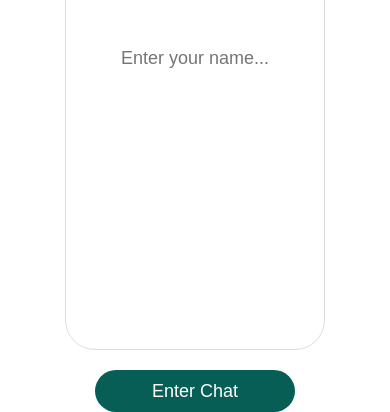
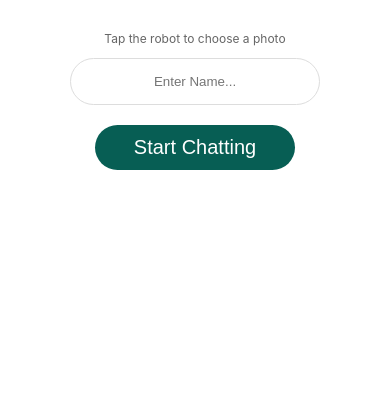
Before and after one commit to smithlowe/corny-chat, a Flask app: page / in a window 390 px wide. Shown: the part 432-844 px from the top of the page. Run offline with Flask 3, Linux system fonts and the light colour scheme; some libraries are stand-ins or nearby versions.

Commit message:
Complete Mobile and Gallery Fix

```diff
--- a/app.py
+++ b/app.py
@@ -11,7 +11,7 @@
 app.config['SQLALCHEMY_TRACK_MODIFICATIONS'] = False
 db = SQLAlchemy(app)
 
-# SocketIO setup with 10MB limit for high-quality audio and images
+# SocketIO setup with 10MB limit for high-quality images/audio
 socketio = SocketIO(app, cors_allowed_origins="*", max_http_buffer_size=10000000)
 
 class Message(db.Model):
@@ -20,12 +20,10 @@
     content = db.Column(db.Text, nullable=False)
     timestamp = db.Column(db.String(10), default=lambda: datetime.now().strftime("%H:%M"))
     is_audio = db.Column(db.Boolean, default=False)
-    profile_pic = db.Column(db.Text, nullable=True)
+    profile_pic = db.Column(db.Text, nullable=True) # Stores Base64 Gallery Image
 
 with app.app_context():
     db.create_all()
-
-connected_users = 0
 
 @app.route('/')
 def index():
@@ -33,9 +31,6 @@
 
 @socketio.on('connect')
 def handle_connect():
-    global connected_users
-    connected_users += 1
-    emit('user_count', {'count': connected_users}, broadcast=True)
     messages = Message.query.order_by(Message.id.asc()).all()
     for msg in messages:
         emit('message', {
@@ -62,6 +57,7 @@
     )
     db.session.add(new_msg)
     db.session.commit()
+
     data['time'] = datetime.now().strftime("%H:%M")
     emit('message', data, broadcast=True)
 
@@ -69,12 +65,6 @@
 def handle_vibe(data):
     emit('vibe_update', data, broadcast=True)
 
-@socketio.on('disconnect')
-def handle_disconnect():
-    global connected_users
-    connected_users = max(0, connected_users - 1)
-    emit('user_count', {'count': connected_users}, broadcast=True)
-
 if __name__ == '__main__':
     port = int(os.environ.get('PORT', 10000))
     socketio.run(app, host='0.0.0.0', port=port)
--- a/templates/index.html
+++ b/templates/index.html
@@ -2,145 +2,139 @@
 <html lang="en">
 <head>
     <meta charset="UTF-8">
-    <meta name="viewport" content="width=device-width, initial-scale=1.0, maximum-scale=1.0, user-scalable=no, viewport-fit=cover">
-    <title>Global Social | Gallery & Vibes</title>
+    <meta name="viewport" content="width=device-width, initial-scale=1.0, viewport-fit=cover">
+    <title>Global Social</title>
     <script src="https://cdnjs.cloudflare.com/ajax/libs/socket.io/4.0.1/socket.io.js"></script>
     <style>
-        * { box-sizing: border-box; transition: background 0.3s ease; }
-        body { font-family: -apple-system, sans-serif; background: #e5ddd5; margin: 0; display: flex; justify-content: center; height: 100vh; height: -webkit-fill-available; overflow: hidden; }
-        #app-container { width: 100%; max-width: 500px; height: 100%; background: #fff; display: flex; flex-direction: column; position: relative; padding-bottom: env(safe-area-inset-bottom, 15px); }
-        header { background: #075e54; color: white; padding: 12px; display: flex; justify-content: space-between; align-items: center; z-index: 10; }
-        #chat-window { flex: 1; background-color: rgba(0,0,0,0.03); overflow-y: auto; padding: 15px; display: flex; flex-direction: column; }
+        * { box-sizing: border-box; }
+        body { font-family: -apple-system, sans-serif; background: #e5ddd5; margin: 0; display: flex; justify-content: center; height: 100vh; overflow: hidden; }
+        #app { width: 100%; max-width: 500px; height: 100%; background: #fff; display: flex; flex-direction: column; position: relative; }
+        header { background: #075e54; color: white; padding: 15px; display: flex; justify-content: space-between; align-items: center; }
+        #chat { flex: 1; overflow-y: auto; padding: 15px; background: #fdfdfd; }
 
-        /* Themes */
-        body.cyberpunk #app-container { background: #161b22; color: #fff; }
-        body.cyberpunk .others { background: #0d1117; color: #00f2ff; border: 1px solid #00f2ff; }
-        body.cyberpunk .mine { background: #00f2ff; color: #000; }
-        body.sunset #app-container { background: #fff5e1; }
+        /* Message Styling */
+        .msg-row { margin-bottom: 15px; display: flex; align-items: flex-end; gap: 10px; }
+        .is-me { flex-direction: row-reverse; }
+        .pfp { width: 40px; height: 40px; border-radius: 50%; object-fit: cover; border: 1px solid #ddd; }
+        .bubble { max-width: 75%; padding: 12px; border-radius: 15px; font-size: 15px; box-shadow: 0 1px 2px rgba(0,0,0,0.1); }
+        .mine { background: #dcf8c6; border-bottom-right-radius: 2px; }
+        .theirs { background: #fff; border-bottom-left-radius: 2px; }
+        .user-label { font-size: 11px; font-weight: bold; color: #075e54; margin-bottom: 4px; display: block; }
+
+        /* Mobile Input Bar */
+        .input-bar { padding: 15px; background: #f0f0f0; display: flex; gap: 10px; align-items: center; padding-bottom: calc(15px + env(safe-area-inset-bottom)); }
+        #msg-in { flex: 1; padding: 12px; border-radius: 25px; border: 1px solid #ccc; font-size: 16px; outline: none; }
+        .circle-btn { width: 45px; height: 45px; border-radius: 50%; background: #075e54; color: white; border: none; cursor: pointer; display: flex; align-items: center; justify-content: center; font-size: 20px; }
+
+        /* Login Screen */
+        #login { position: fixed; inset: 0; background: #fff; z-index: 100; display: flex; flex-direction: column; align-items: center; justify-content: center; padding: 20px; }
+        .pfp-preview { width: 120px; height: 120px; border-radius: 50%; border: 4px solid #075e54; margin-bottom: 20px; cursor: pointer; object-fit: cover; }
+
+        /* Vibes */
+        body.sunset #app { background: #fff5e1; }
         body.sunset header { background: #ff7e5f; }
-
-        /* Bubbles */
-        .msg-container { margin-bottom: 12px; display: flex; align-items: flex-end; gap: 8px; }
-        .mine-container { flex-direction: row-reverse; }
-        .avatar { width: 38px; height: 38px; border-radius: 50%; object-fit: cover; background: #eee; border: 1px solid #ddd; }
-        .bubble { max-width: 75%; padding: 10px 14px; border-radius: 18px; font-size: 15px; box-shadow: 0 1px 2px rgba(0,0,0,0.1); }
-        .mine { background: #dcf8c6; border-bottom-right-radius: 2px; }
-        .others { background: #fff; border-bottom-left-radius: 2px; }
-        .user-tag { display: block; font-size: 10px; font-weight: bold; margin-bottom: 3px; color: #075e54; }
-        .time { font-size: 9px; opacity: 0.5; display: block; text-align: right; margin-top: 4px; }
-
-        /* Input Bar */
-        .input-bar { padding: 10px 15px; background: #f0f0f0; display: flex; gap: 8px; align-items: center; border-top: 1px solid #ddd; margin-bottom: 10px; }
-        input[type="text"] { flex: 1; padding: 12px 18px; border-radius: 25px; border: 1px solid #ccc; outline: none; font-size: 16px; }
-        .btn { background: #075e54; color: white; border: none; width: 42px; height: 42px; border-radius: 50%; cursor: pointer; display: flex; align-items: center; justify-content: center; font-size: 18px; }
-
-        #overlay { position: fixed; inset: 0; background: #fff; z-index: 1000; display: flex; flex-direction: column; align-items: center; justify-content: center; }
-        .pfp-picker { width: 110px; height: 110px; border-radius: 50%; border: 4px solid #075e54; position: relative; cursor: pointer; overflow: hidden; margin-bottom: 20px; }
-        .pfp-picker img { width: 100%; height: 100%; object-fit: cover; }
     </style>
 </head>
-<body>
-<div id="app-container">
-    <div id="overlay">
+<body class="default">
+<div id="app">
+    <div id="login">
         <h2 style="color:#075e54">Global Social</h2>
-        <div class="pfp-picker" onclick="document.getElementById('file-in').click()">
-            <img id="pfp-preview" src="https://api.dicebear.com/7.x/bottts/svg?seed=User1">
-        </div>
-        <input type="file" id="file-in" accept="image/*" style="display:none" onchange="handleFile(this)">
-        <input type="text" id="name-in" placeholder="Enter your name..." style="width: 260px; padding: 15px; border-radius: 30px; border: 1px solid #ddd; text-align: center; font-size: 18px; margin-bottom: 20px;">
-        <button onclick="startApp()" class="btn" style="width: 200px; border-radius: 30px;">Enter Chat</button>
+        <img id="preview-img" class="pfp-preview" src="https://api.dicebear.com/7.x/bottts/svg?seed=Bot" onclick="document.getElementById('file-in').click()">
+        <input type="file" id="file-in" accept="image/*" style="display:none" onchange="loadImg(this)">
+        <p style="font-size: 12px; color: #666;">Tap the robot to choose a photo</p>
+        <input type="text" id="user-in" placeholder="Enter Name..." style="width: 250px; padding: 15px; border-radius: 25px; border: 1px solid #ddd; text-align: center; margin-bottom: 20px;">
+        <button onclick="join()" class="circle-btn" style="width: 200px; border-radius: 25px;">Start Chatting</button>
     </div>
+
     <header>
-        <div><strong>Global Social</strong> <br><small id="count">Online: 1</small></div>
+        <div><strong>Chat Room</strong></div>
         <select onchange="socket.emit('vibe_change', {vibe: this.value})">
             <option value="default">Classic</option>
-            <option value="cyberpunk">Cyberpunk</option>
             <option value="sunset">Sunset</option>
         </select>
     </header>
-    <div id="chat-window"></div>
+
+    <div id="chat"></div>
+
     <div class="input-bar">
-        <input type="text" id="msg-in" placeholder="Type a message..." onkeypress="if(event.key==='Enter')sendMsg()">
-        <button id="mic-btn" class="btn" onclick="toggleMic()">🎙️</button>
-        <button class="btn" onclick="sendMsg()">➤</button>
+        <input type="text" id="msg-in" placeholder="Type..." onkeypress="if(event.key==='Enter')send()">
+        <button id="mic" class="circle-btn" onclick="toggleMic()">🎙️</button>
+        <button class="circle-btn" onclick="send()">➤</button>
     </div>
 </div>
+
 <script>
     const socket = io();
     let myName = localStorage.getItem('chat_name') || "";
-    let myPic = localStorage.getItem('chat_pfp') || "";
-    let mediaRecorder;
-    let audioChunks = [];
+    let myPfp = localStorage.getItem('chat_pfp') || "";
+    let recorder, chunks = [];
 
-    if (myName) document.getElementById('overlay').style.display = 'none';
+    if (myName) document.getElementById('login').style.display = 'none';
 
-    function handleFile(input) {
+    function loadImg(input) {
         if (input.files && input.files[0]) {
             const reader = new FileReader();
             reader.onload = (e) => {
-                document.getElementById('pfp-preview').src = e.target.result;
-                myPic = e.target.result;
+                document.getElementById('preview-img').src = e.target.result;
+                myPfp = e.target.result;
             };
             reader.readAsDataURL(input.files[0]);
         }
     }
 
-    function startApp() {
-        const name = document.getElementById('name-in').value.trim();
-        if (name) {
-            myName = name;
-            localStorage.setItem('chat_name', name);
-            localStorage.setItem('chat_pfp', myPic);
-            document.getElementById('overlay').style.display = 'none';
+    function join() {
+        const n = document.getElementById('user-in').value.trim();
+        if (n) {
+            myName = n;
+            localStorage.setItem('chat_name', n);
+            localStorage.setItem('chat_pfp', myPfp);
+            document.getElementById('login').style.display = 'none';
         }
     }
 
-    function sendMsg() {
-        const input = document.getElementById('msg-in');
-        if (input.value.trim()) {
-            socket.emit('message', {username: myName, message: input.value, profile_pic: myPic, is_audio: false});
-            input.value = '';
+    function send() {
+        const i = document.getElementById('msg-in');
+        if (i.value.trim()) {
+            socket.emit('message', {username: myName, message: i.value, profile_pic: myPfp, is_audio: false});
+            i.value = '';
         }
     }
 
     async function toggleMic() {
-        const btn = document.getElementById('mic-btn');
-        if (!mediaRecorder || mediaRecorder.state === "inactive") {
-            const stream = await navigator.mediaDevices.getUserMedia({ audio: true });
-            mediaRecorder = new MediaRecorder(stream);
-            audioChunks = [];
-            mediaRecorder.ondataavailable = e => audioChunks.push(e.data);
-            mediaRecorder.onstop = () => {
-                const blob = new Blob(audioChunks, { type: 'audio/webm' });
+        const btn = document.getElementById('mic');
+        if (!recorder || recorder.state === "inactive") {
+            const s = await navigator.mediaDevices.getUserMedia({ audio: true });
+            recorder = new MediaRecorder(s);
+            chunks = [];
+            recorder.ondataavailable = e => chunks.push(e.data);
+            recorder.onstop = () => {
                 const reader = new FileReader();
-                reader.readAsDataURL(blob);
-                reader.onloadend = () => socket.emit('message', {username: myName, message: reader.result, profile_pic: myPic, is_audio: true});
+                reader.readAsDataURL(new Blob(chunks));
+                reader.onloadend = () => socket.emit('message', {username: myName, message: reader.result, profile_pic: myPfp, is_audio: true});
             };
-            mediaRecorder.start();
+            recorder.start();
             btn.style.background = "red";
         } else {
-            mediaRecorder.stop();
+            recorder.stop();
             btn.style.background = "#075e54";
         }
     }
 
     socket.on('message', d => {
-        const win = document.getElementById('chat-window');
+        const win = document.getElementById('chat');
         const isMe = d.username === myName;
-        const avatar = d.profile_pic || `https://api.dicebear.com/7.x/bottts/svg?seed=${d.username}`;
+        const img = d.profile_pic || `https://api.dicebear.com/7.x/bottts/svg?seed=${d.username}`;
         win.innerHTML += `
-            <div class="msg-container ${isMe ? 'mine-container' : ''}">
-                <img src="${avatar}" class="avatar">
-                <div class="bubble ${isMe ? 'mine' : 'others'}">
-                    ${!isMe ? `<span class="user-tag">${d.username}</span>` : ''}
+            <div class="msg-row ${isMe ? 'is-me' : ''}">
+                <img src="${img}" class="pfp">
+                <div class="bubble ${isMe ? 'mine' : 'theirs'}">
+                    ${!isMe ? `<span class="user-label">${d.username}</span>` : ''}
                     ${d.is_audio ? `<audio controls src="${d.message}"></audio>` : d.message}
-                    <span class="time">${d.time || ''}</span>
                 </div>
             </div>`;
         win.scrollTop = win.scrollHeight;
     });
 
-    socket.on('user_count', d => document.getElementById('count').innerText = "Online: " + d.count);
     socket.on('vibe_update', d => document.body.className = d.vibe);
     socket.on('reload', () => location.reload());
 </script>
```
